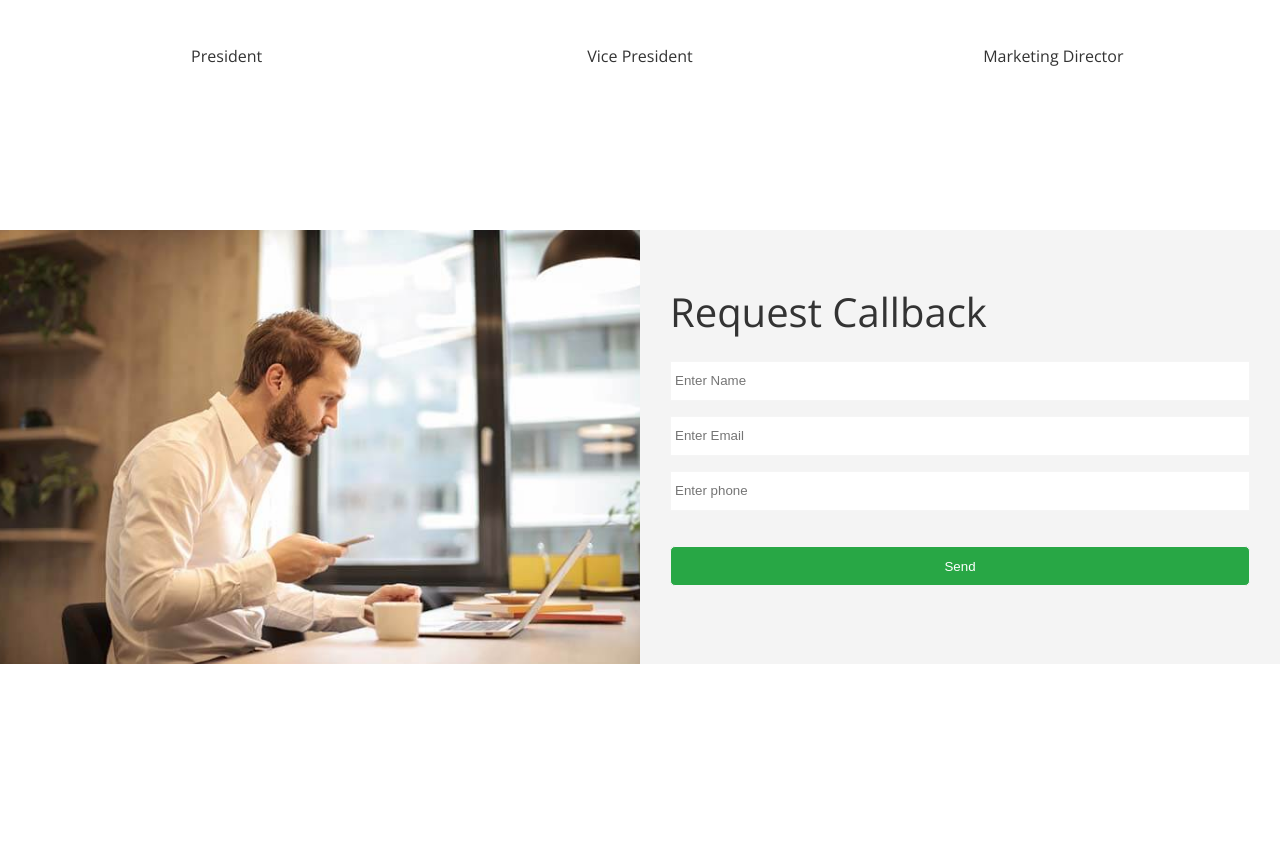
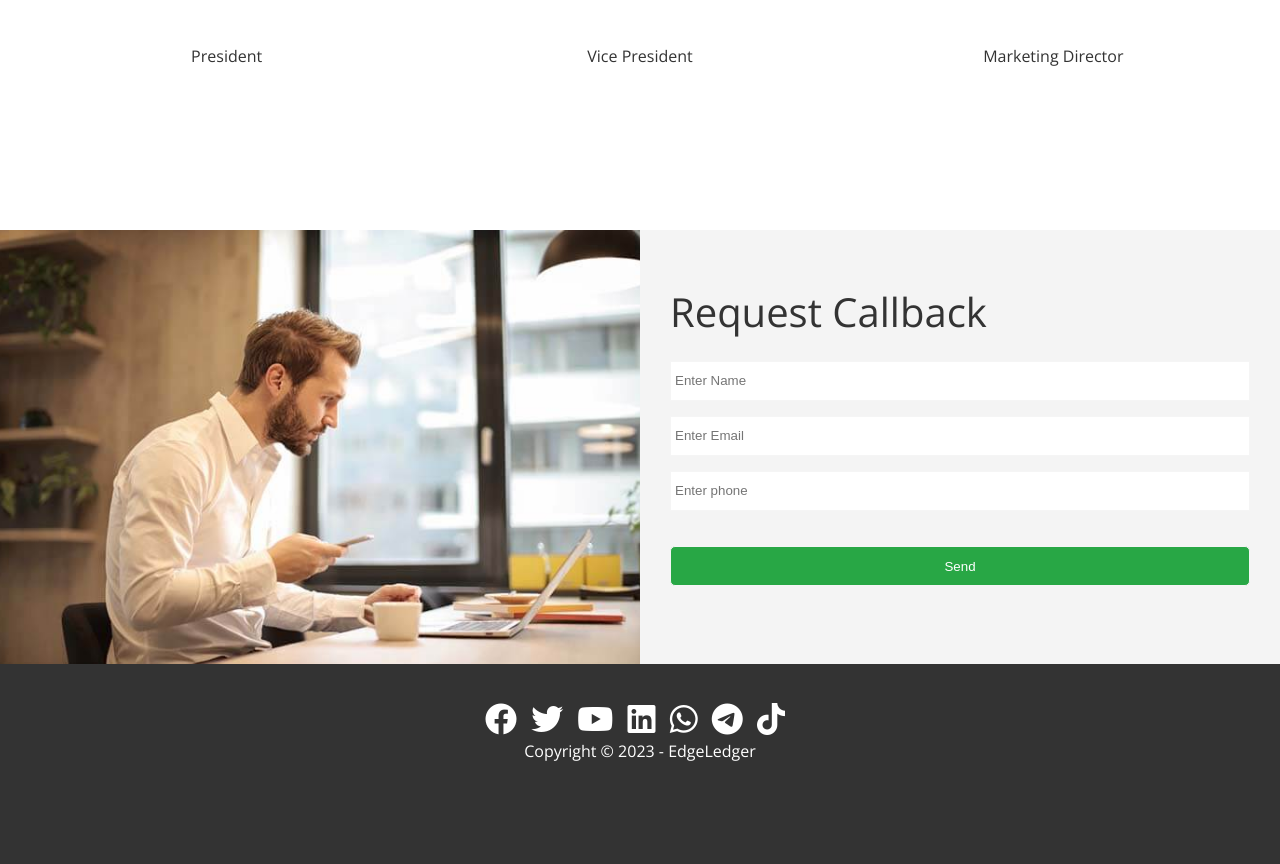
Before and after one commit to SiphoPrinceMarubelela/EdgeLedger, a plain HTML site: page index.html in a window 1280 px wide. Shown: the part 3807-4671 px from the top of the page. Before the commit the page ends 4478 px from the top, so only its background shows below. Drawn offline with nearby package versions, Linux system fonts and the light colour scheme.

Commit message:
Added footer to homepage

```diff
--- a/css/style.css
+++ b/css/style.css
@@ -171,3 +171,25 @@ img {
     padding: 12px 0;
     margin-top: 20px;
 }
+
+/*FOOTER*/
+.footer {
+    display: flex;
+    flex-direction: column;
+    align-items: center;
+    justify-content: center;
+    text-align: center;
+    height: 200px;
+}
+
+.footer a {
+    color: #fff;
+}
+
+.footer a:hover {
+    color: #28a745;
+}
+
+.footer .social > * {
+    margin-right: 10px;
+}
--- a/index.html
+++ b/index.html
@@ -213,5 +213,19 @@
 
     </main>
 
+    <!--Footer-->
+    <footer class="footer bg-dark">
+        <div style="position: relative; margin-top: 40px;" class="social">
+            <a href="#"><i class="fab fa-facebook fa-2x"></i></a>
+            <a href="#"><i class="fab fa-twitter fa-2x"></i></a>
+            <a href="#"><i class="fab fa-youtube fa-2x"></i></a>
+            <a href="#"><i class="fab fa-linkedin fa-2x"></i></a>
+            <a href="#"><i class="fab fa-whatsapp fa-2x"></i></a>
+            <a href="#"><i class="fab fa-telegram fa-2x"></i></a>
+            <a href="#"><i class="fab fa-tiktok fa-2x"></i></a>
+        </div>
+        <pstyle="position: relative; margin-top: 10px>Copyright &copy; 2023 - EdgeLedger</p>
+    </footer>
+
 </body>
 </html>
```
